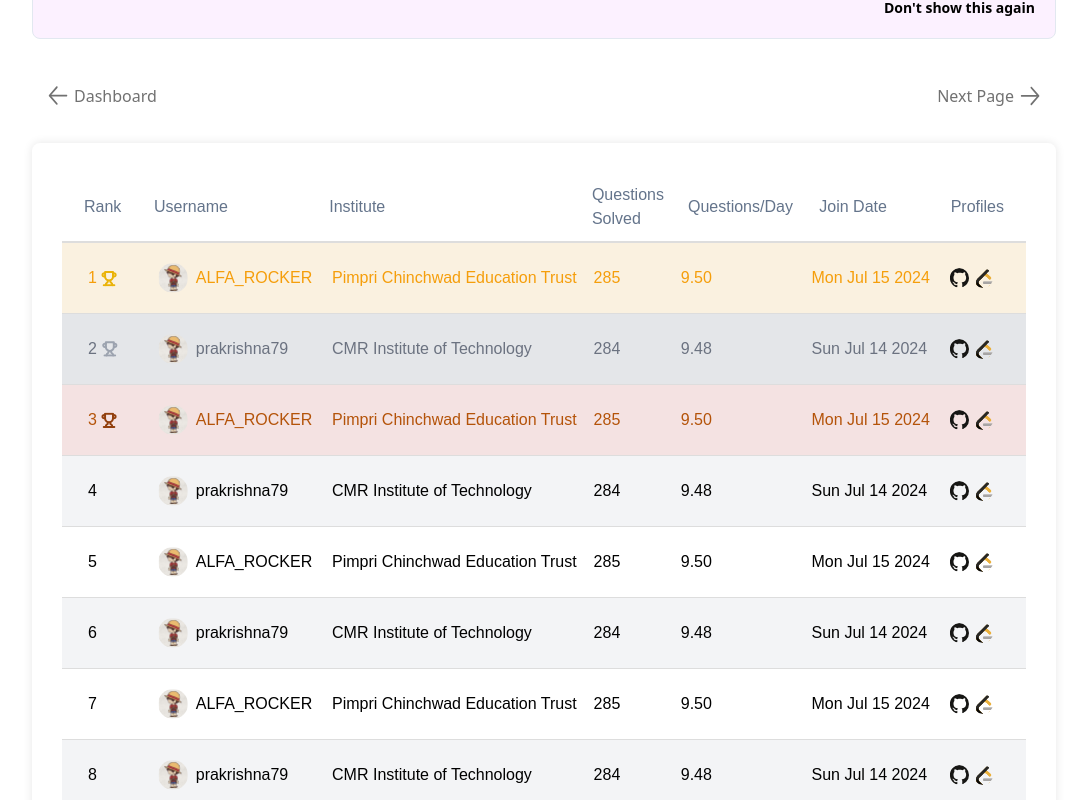
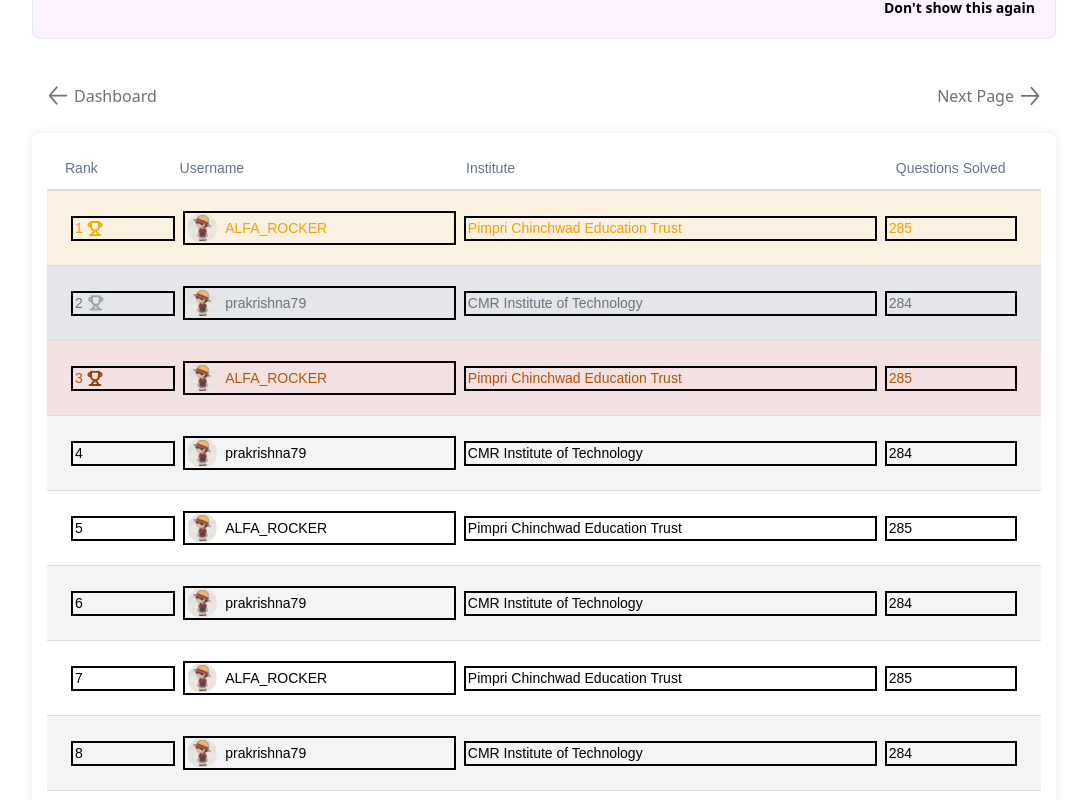
Before and after one commit to ITISH7/iqpathsquizFrontend, a React app: page /leaderboard in a window 1280 px wide. Shown: the part 480-1280 px from the top of the page, without its empty margins (96-1183 px from the left). Built offline with nearby package versions, Linux system fonts and the light colour scheme; the HTML template or start-up script is replaced by a standard one; a web font is replaced by a local one.

Commit message:
Merge branch 'master' of https://github.com/ITISH7/iqpathsquizFrontend

```diff
--- a/src/componets/LeaderboardList/LeaderboardList.jsx
+++ b/src/componets/LeaderboardList/LeaderboardList.jsx
@@ -1,6 +1,8 @@
 import React from "react";
 import styles from "./LeaderboardList.module.css";
 import { Link } from "react-router-dom";
+import utilityStyle from '../../utils/utils.module.css';
+
 
 const LeaderboardList = () => {
   const data = [
@@ -46,15 +48,15 @@ const LeaderboardList = () => {
       </div>
 
       <div className={styles.container}>
-        <div className={styles.table}>
+        <div className={`${styles.table}`}>
           <div className={styles.header}>
             <span>Rank</span>
             <span>Username</span>
             <span>Institute</span>
             <span>Questions Solved</span>
-            <span>Questions/Day</span>
-            <span>Join Date</span>
-            <span>Profiles</span>
+            <span className={styles.remove}>Questions/Day</span>
+            <span className={styles.remove}>Join Date</span>
+            <span className={styles.remove}>Profiles</span>
           </div>
           <div className={styles.body}>
             {data.map((user, index) => (
@@ -87,11 +89,11 @@ const LeaderboardList = () => {
                 <span className={styles.questionsSolved}>
                   {user.questionsSolved}
                 </span>
-                <span className={styles.questionsPerDay}>
+                <span className={`${styles.questionsPerDay}  ${styles.remove}`}>
                   {user.questionsPerDay.toFixed(2)}
                 </span>
-                <span className={styles.joinDate}>{user.joinDate}</span>
-                <span className={styles.profiles}>
+                <span className={`${styles.joinDate}  ${styles.remove}`}>{user.joinDate}</span>
+                <span className={`${styles.profiles}  ${styles.remove}`}>
                   <span className={styles.GithubprofileIcon}></span>
                   <span className={styles.Leetcodeprofile}></span>
 
--- a/src/componets/LeaderboardList/LeaderboardList.module.css
+++ b/src/componets/LeaderboardList/LeaderboardList.module.css
@@ -1,8 +1,8 @@
 .container {
-    width: 80%;
+    width: 90%;
     /* max-width: 1200px; */
-    margin: 20px auto;
-    padding: 30px;
+    margin: 10px auto;
+    padding: 15px;
     background-color: #fff;
     border-radius: 8px;
     box-shadow: 0 0 10px rgba(0, 0, 0, 0.1);
@@ -16,7 +16,7 @@
     align-items: center;
     padding: 10px 0px;
     font-weight: 400;
-    width: 80%;
+    width: 90%;
     margin: 0 auto;
     /* border: 2px solid black; */
   }
@@ -57,10 +57,10 @@
 
   .header {
     display: grid;
-    grid-template-columns: 0.8fr 2fr 3fr 1fr 1.5fr 1.5fr 0.8fr;
+    grid-template-columns: 0.8fr 2fr 3fr 1fr ;
     /* background-color: #f4f4f4; */
     color: #64748B;
-    padding: 10px;
+    padding: 0px;
     border-bottom: 2px solid #ddd;
     text-align: left;
     /* font-weight: bold; */
@@ -70,18 +70,28 @@
     display: flex;
     align-items: center;
     /* border: 2px solid black; */
-    margin: 0 4px;
-    padding: 0 8px;
+    /* margin: 0 4px; */
+    padding: 0 4px;
+    font-size: var(--size-sm);
+  }
+
+  .header .remove{
+    display: none;
   }
 
   .body {
     display: flex;
     flex-direction: column;
+    font-size: var(--size-sm);
+  }
+
+  .body .remove{
+    display: none;
   }
 
   .row {
     display: grid;
-    grid-template-columns: 0.8fr 2fr 3fr 1fr 1.5fr 1.5fr 0.8fr;
+    grid-template-columns: 0.8fr 2fr 3fr 1fr ;
     padding: 20px;
     border-bottom: 1px solid #ddd;
     transition: background-color 0.3s ease;
@@ -101,7 +111,7 @@
   .rank, .username, .institute, .questionsSolved, .questionsPerDay, .joinDate, .profiles {
     display: flex;
     align-items: center;
-    /* border: 2px solid black; */
+    border: 2px solid black;
     margin: 0 4px;
     padding: 0 2px;
     overflow: hidden;
@@ -132,16 +142,18 @@
   }
 
   .institute, .joinDate {
+    display: -webkit-box;
+    -webkit-box-orient: vertical;
+    -webkit-line-clamp: 2;
     overflow: hidden;
-    white-space: nowrap;
     text-overflow: ellipsis;
+    white-space: normal; /* Allows text to wrap */
     max-width: inherit;
-    display: inline-block;
-  }
-
+}
   .profiles {
     justify-content: center;
   }
+
 
   .ProfilePhoto{
     width: 30px;
@@ -213,3 +225,41 @@
     border-radius: 20%;
     /* filter: brightness(0) invert(1); */
   }
+
+
+  /* xs */
+@media (min-width: 475px) {
+  /* grid-template-columns: 0.8fr 2fr 3fr 1fr 1.5fr 1.5fr 0.8fr; */
+ .container{
+  width: 80%;
+ }
+
+ .pagination{
+  width: 80%;
+ }
+
+ .header{
+  padding: 10px;
+ }
+
+ .header span{
+  margin: 0 4px;
+  padding: 0 4px;
+ }
+
+}
+
+/* sm */
+/* @media (min-width: 640px) {} */
+
+/* md */
+/* @media (min-width: 768px) {} */
+
+/* lg */
+/* @media (min-width: 1024px) {} */
+
+/* xl */
+/* @media (min-width: 1280px) {} */
+
+/* 2xl */
+/* @media (min-width: 1536px) {} */
```
